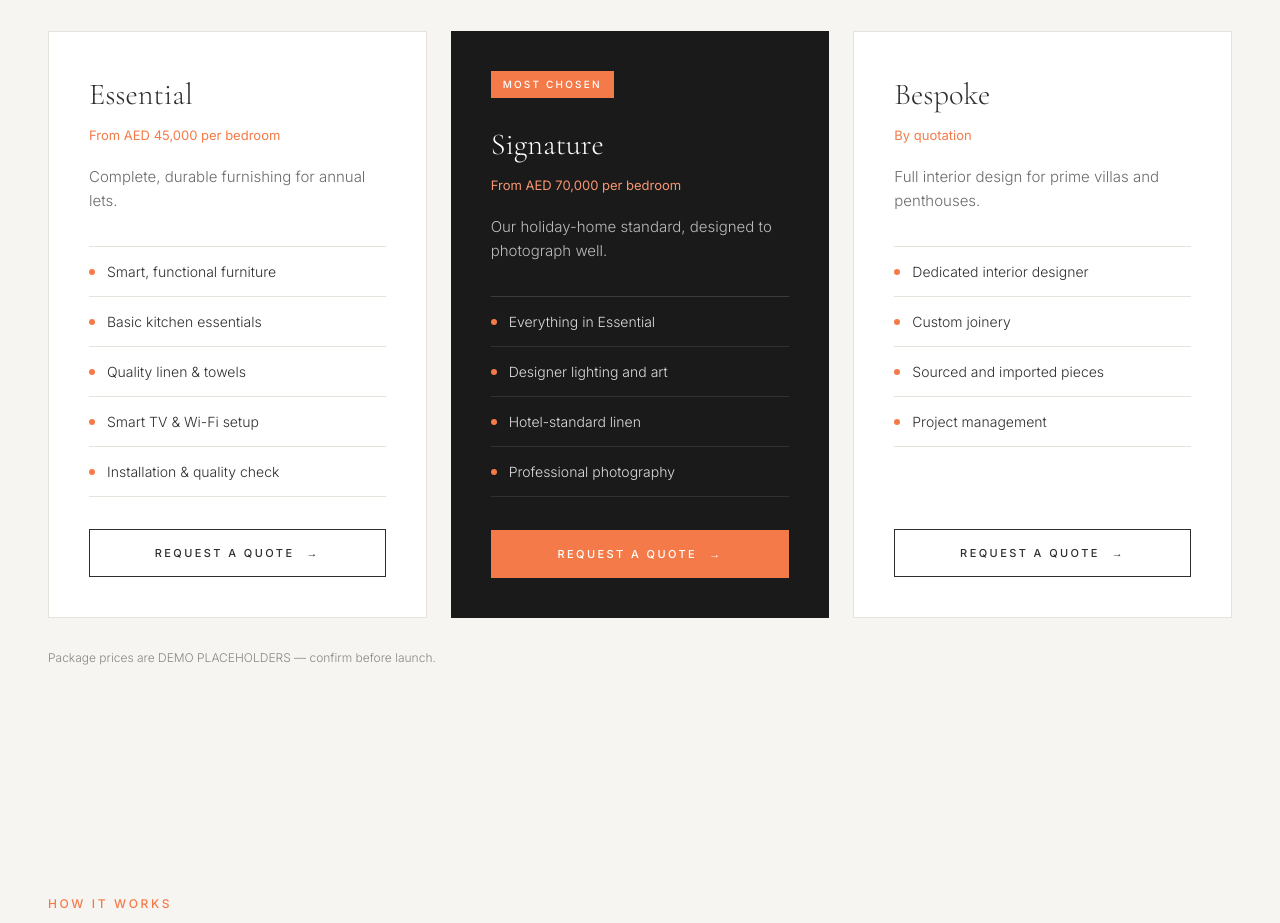
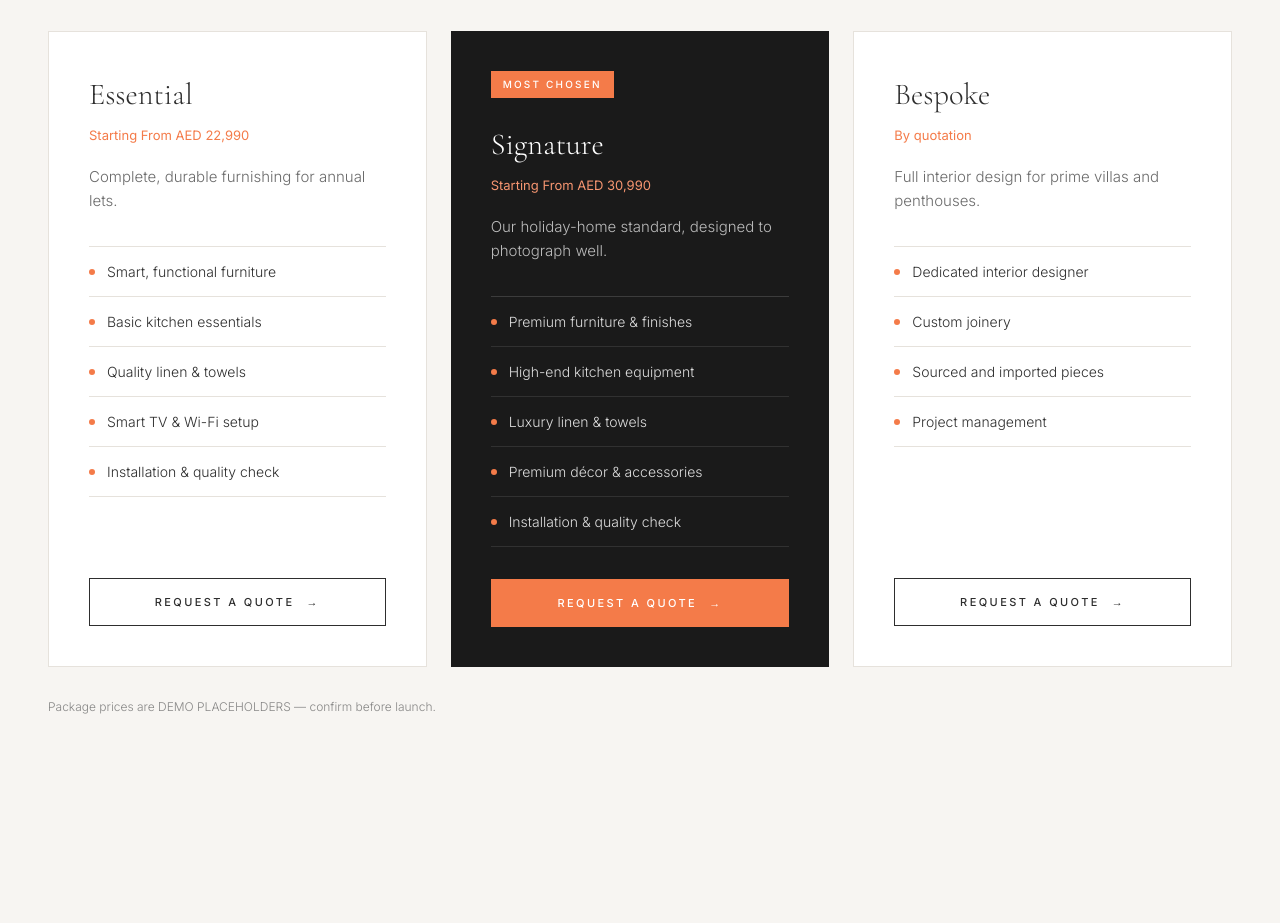
Before and after one commit to DRP-dulshan/new-home, a Next.js app: page /furnishings in a window 1280 px wide. Shown: the part 1180-2103 px from the top of the page. Built offline with nearby package versions, Linux system fonts and the light colour scheme.

Commit message:
studio 2

```diff
--- a/data/services.ts
+++ b/data/services.ts
@@ -329,15 +329,15 @@ export const furnishings = {
   packages: [
     {
       name: 'Essential',
-      price: 'From AED 45,000 per bedroom',
+      price: 'Starting From AED 22,990',
       description: 'Complete, durable furnishing for annual lets.',
       features: ['Smart, functional furniture', 'Basic kitchen essentials', 'Quality linen & towels', 'Smart TV & Wi-Fi setup', 'Installation & quality check'],
     },
     {
       name: 'Signature',
-      price: 'From AED 70,000 per bedroom',
+      price: 'Starting From AED 30,990',
       description: 'Our holiday-home standard, designed to photograph well.',
-      features: ['Everything in Essential', 'Designer lighting and art', 'Hotel-standard linen', 'Professional photography'],
+      features: ['Premium furniture & finishes', 'High-end kitchen equipment', 'Luxury linen & towels', 'Premium décor & accessories', 'Installation & quality check'],
       featured: true,
     },
     {
```
